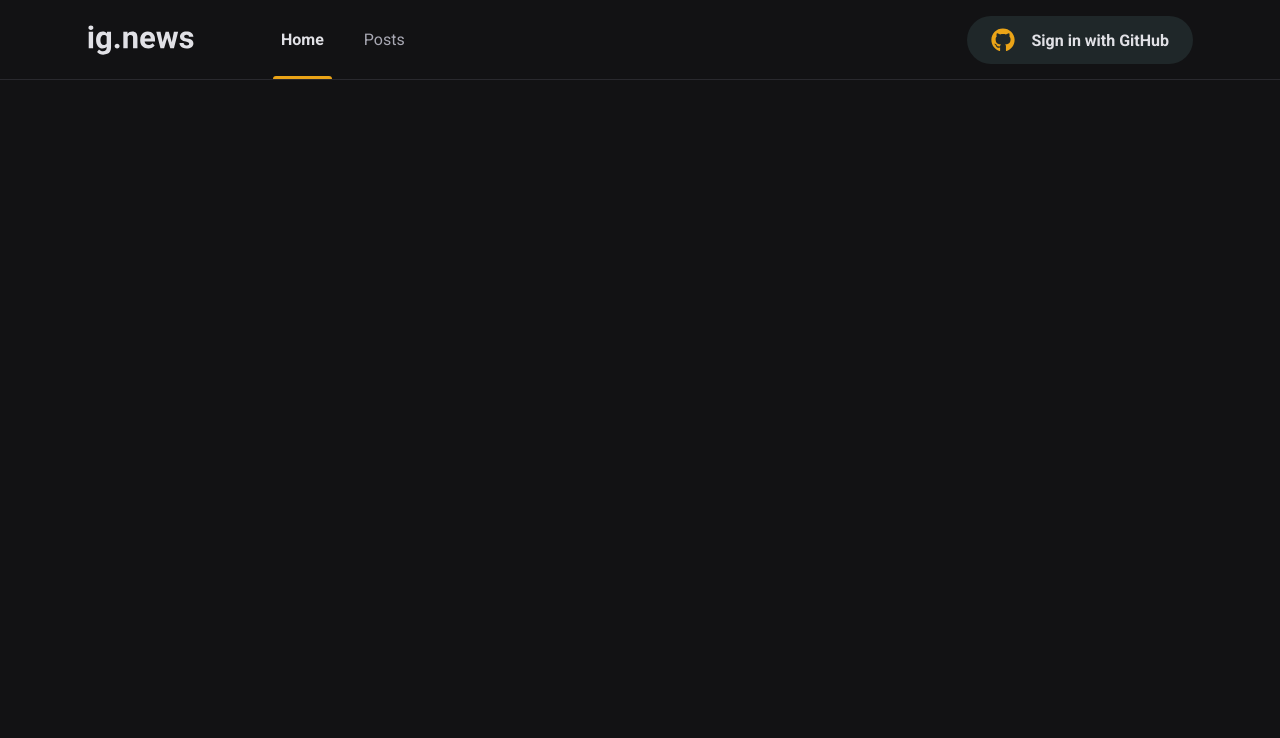
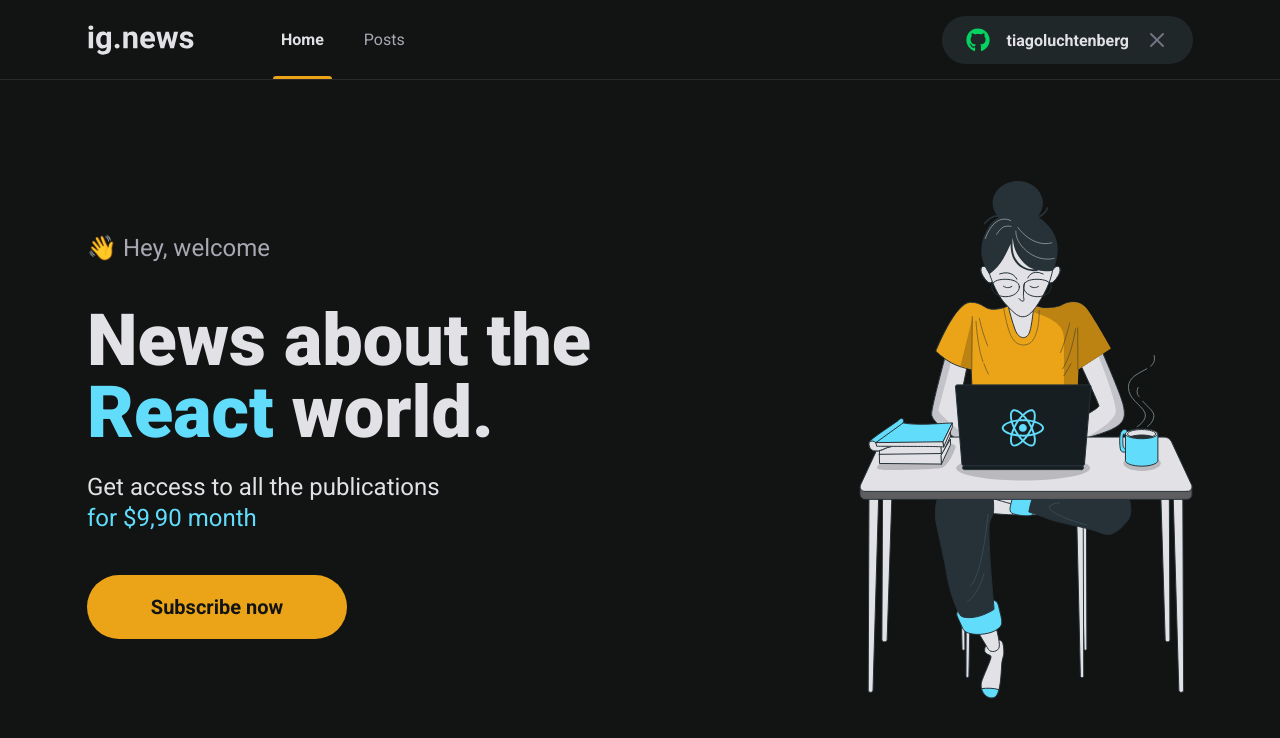
Before and after one commit to ovinidev/IgNews, a Next.js app: page / in a window 1280 px wide. Shown: the top 738 px of the page. Built offline with nearby package versions, Linux system fonts and the light colour scheme.

Commit message:
finishing container

```diff
--- a/src/components/Header/styles.ts
+++ b/src/components/Header/styles.ts
@@ -3,6 +3,7 @@ import { styled } from '../../styles/stitches.config';
 export const Container = styled('header', {
   height: '8rem',
   borderBottom: '1px solid #29292E',
+  background: '$background',
 });
 
 export const Content = styled('div', {
--- a/src/components/SignIn/index.tsx
+++ b/src/components/SignIn/index.tsx
@@ -3,7 +3,7 @@ import { FiX } from 'react-icons/fi';
 import { Container } from './styles';
 
 export const SignIn = () => {
-  const userLogged = false;
+  const userLogged = true;
 
   return userLogged ? (
     <Container type="button">
--- a/src/pages/_app.tsx
+++ b/src/pages/_app.tsx
@@ -1,10 +1,12 @@
 import type { AppProps } from 'next/app';
 import { Header } from '../components/Header';
 import { dark, ThemeProvider } from '../styles/stitches.config';
+import { globalStyles } from '../styles/global';
 
 function MyApp({ Component, pageProps }: AppProps) {
   return (
     <ThemeProvider className={dark}>
+      {globalStyles()}
       <Header />
       <Component {...pageProps} />
     </ThemeProvider>
--- /dev/null
+++ b/src/pages/home.ts
@@ -0,0 +1,72 @@
+import { styled } from '../styles/stitches.config';
+
+export const Container = styled('main', {
+  display: 'flex',
+  alignItems: 'center',
+  justifyContent: 'center',
+
+  background: '$background',
+  height: 'calc(100vh - 8rem)',
+});
+
+export const Content = styled('section', {
+  display: 'flex',
+  alignItems: 'center',
+  justifyContent: 'space-between',
+
+  width: '110.6rem',
+  margin: '0 auto',
+});
+
+export const TextContainer = styled('div', {
+  color: '$title',
+  height: '41.8rem',
+  width: '50.8rem',
+
+  span: {
+    fontSize: '$5',
+    lineHeight: '3.4rem',
+    color: '$text',
+  },
+
+  h1: {
+    fontSize: '$7',
+    fontWeight: 900,
+    lineHeight: '7.2rem',
+    margin: '4rem 0 2.4rem 0',
+
+    span: {
+      fontSize: '$7',
+      fontWeight: 900,
+      lineHeight: '7.2rem',
+      color: '$blue',
+    },
+  },
+
+  p: {
+    fontSize: '$5',
+    marginBottom: '4rem',
+
+    span: {
+      fontSize: '$5',
+      color: '$blue',
+    },
+  },
+});
+
+export const SubscribeButton = styled('button', {
+  height: '6.4rem',
+  borderRadius: '$1',
+  border: 'none',
+  width: '26rem',
+  background: '$yellow',
+  color: '$background',
+  fontSize: '$4',
+  fontWeight: 'bold',
+
+  transition: 'filter 0.2s',
+
+  '&:hover': {
+    filter: 'brightness(1.2)',
+  },
+});
--- a/src/pages/index.tsx
+++ b/src/pages/index.tsx
@@ -1,14 +1,35 @@
+/* eslint-disable react/jsx-one-expression-per-line */
 import type { NextPage } from 'next';
 import Head from 'next/head';
-import { globalStyles } from '../styles/global';
+import Image from 'next/image';
+import {
+  Container, Content, SubscribeButton, TextContainer,
+} from './home';
 
 const Home: NextPage = () => (
-  <>
+  <Container>
     <Head>
-      <title>Início ig.News</title>
+      <title>Home ig.News</title>
     </Head>
-    {globalStyles()}
-  </>
+
+    <Content>
+      <TextContainer>
+        <span>👋 Hey, welcome</span>
+        <h1>News about the <span>React</span> world.</h1>
+        <p>
+          Get access to all the publications <br />
+          <span>for $9,90 month</span>
+        </p>
+        <SubscribeButton type="button">Subscribe now</SubscribeButton>
+      </TextContainer>
+      <Image
+        src="/avatar.svg"
+        height={520}
+        width={334}
+        alt="girl coding"
+      />
+    </Content>
+  </Container>
 );
 
 export default Home;
--- a/src/styles/global.ts
+++ b/src/styles/global.ts
@@ -14,7 +14,6 @@ export const globalStyles = globalCss({
   html: {
     fontSize: 10,
     scrollBehavior: 'smooth',
-    background: '$background',
   },
 
   'body, input, textarea, select, button': {
```
